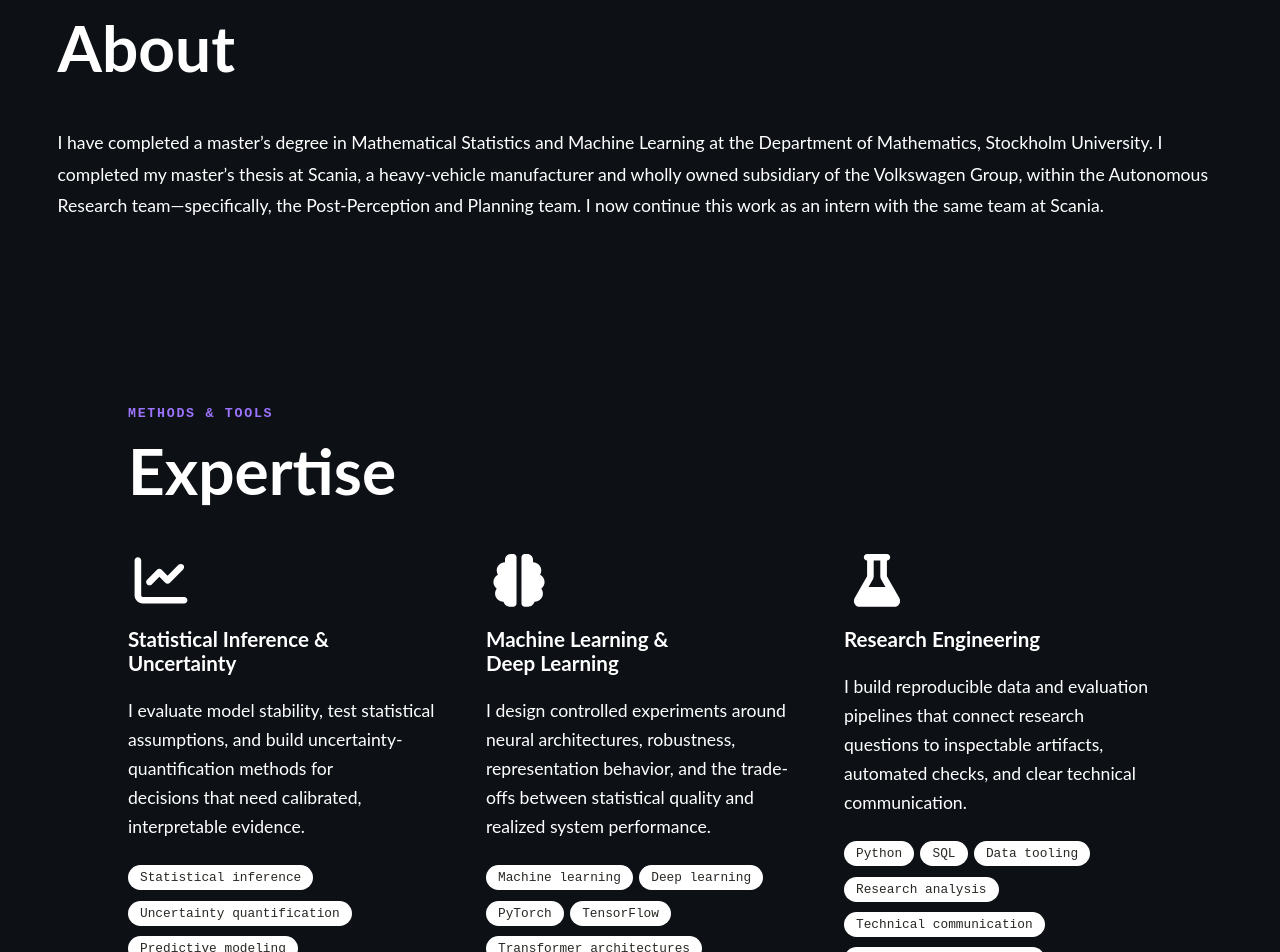
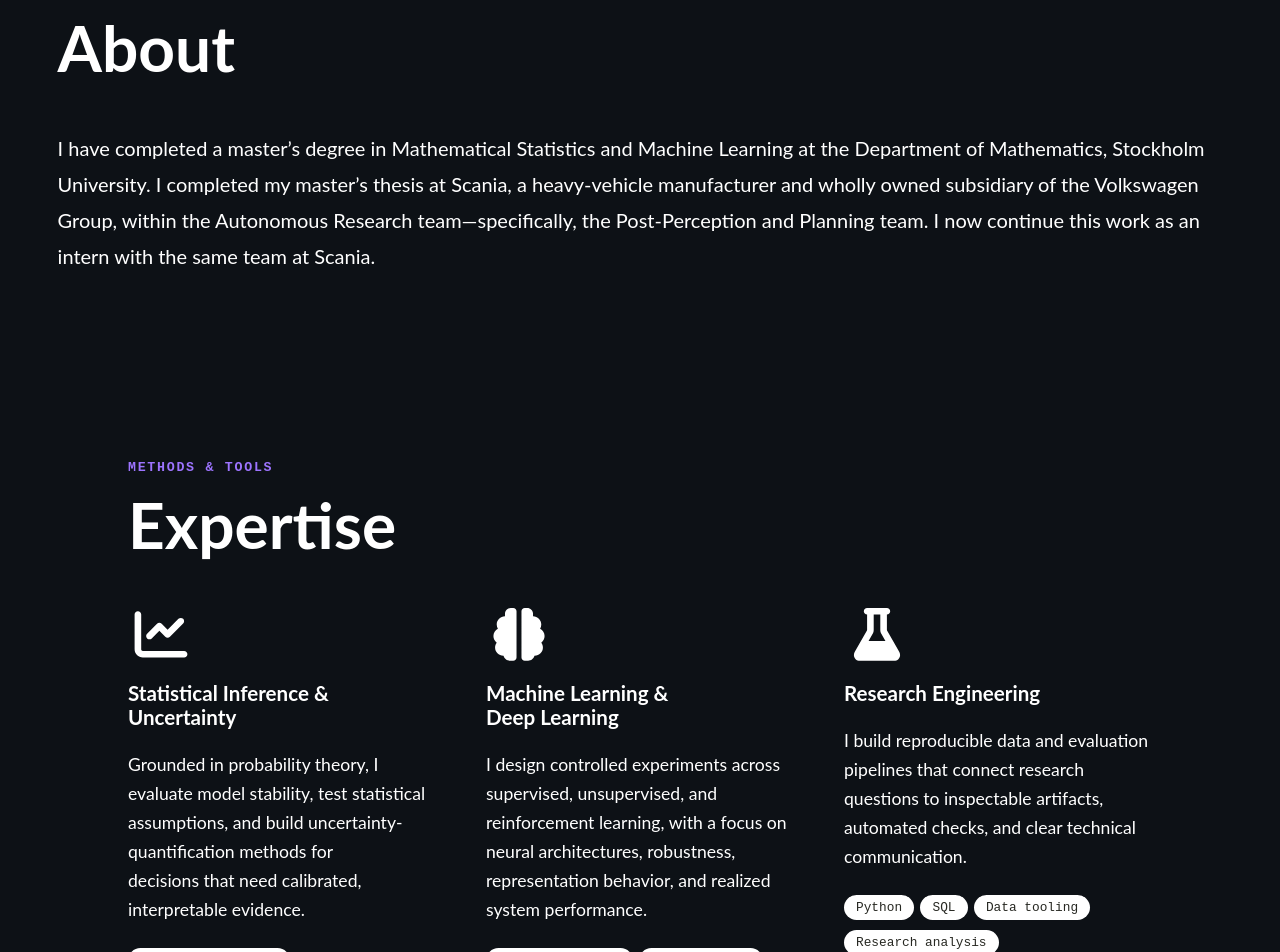
Before and after one commit to avsngh-git/avsngh-git.github.io, a React (Vite) app: page / in a window 1280 px wide. Shown: the part 920-1872 px from the top of the page. Built offline with nearby package versions, Linux system fonts and the light colour scheme.

Commit message:
Expand About and expertise content

```diff
--- a/src/content/portfolio.ts
+++ b/src/content/portfolio.ts
@@ -81,8 +81,9 @@ export const portfolio = {
     {
       title: "Statistical Inference & Uncertainty",
       description:
-        "I evaluate model stability, test statistical assumptions, and build uncertainty-quantification methods for decisions that need calibrated, interpretable evidence.",
+        "Grounded in probability theory, I evaluate model stability, test statistical assumptions, and build uncertainty-quantification methods for decisions that need calibrated, interpretable evidence.",
       skills: [
+        "Probability theory",
         "Statistical inference",
         "Uncertainty quantification",
         "Predictive modeling",
@@ -94,10 +95,12 @@ export const portfolio = {
     {
       title: "Machine Learning & Deep Learning",
       description:
-        "I design controlled experiments around neural architectures, robustness, representation behavior, and the trade-offs between statistical quality and realized system performance.",
+        "I design controlled experiments across supervised, unsupervised, and reinforcement learning, with a focus on neural architectures, robustness, representation behavior, and realized system performance.",
       skills: [
         "Machine learning",
         "Deep learning",
+        "Unsupervised learning",
+        "Reinforcement learning",
         "PyTorch",
         "TensorFlow",
         "Transformer architectures",
--- a/src/styles/global.scss
+++ b/src/styles/global.scss
@@ -195,7 +195,7 @@ h2 {
 .about-copy > p:not(.section-kicker) {
   width: 100%;
   max-width: none;
-  font-size: 1.1rem;
+  font-size: clamp(1.25rem, 1.5vw, 1.4rem);
   line-height: 1.8;
 }
 
```
